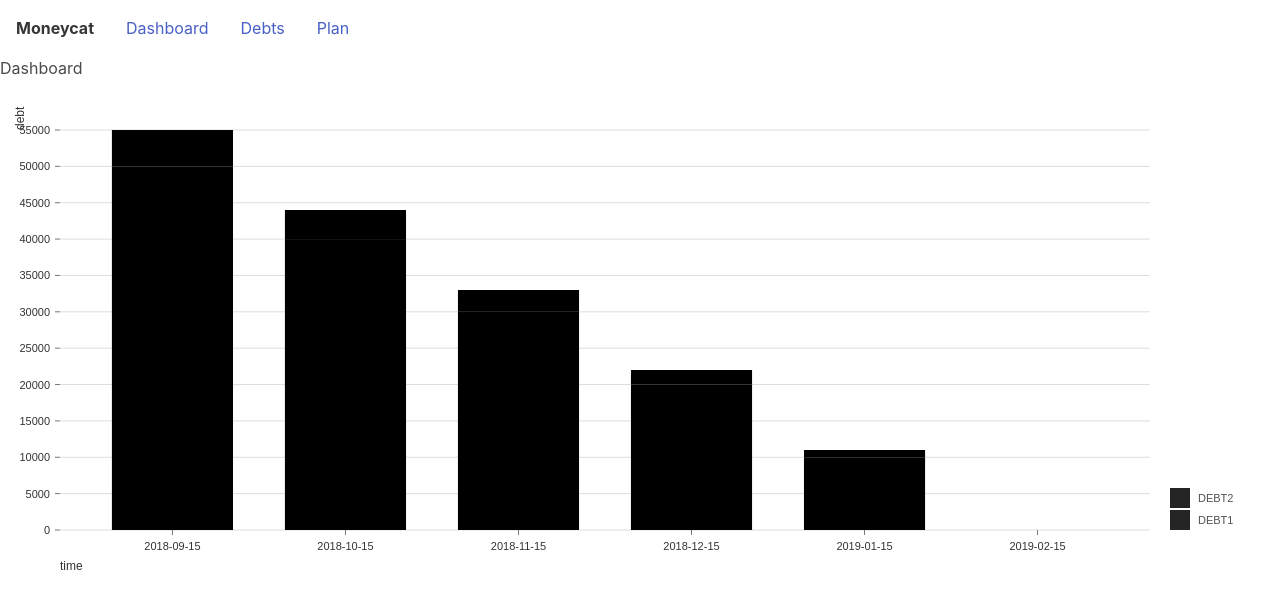
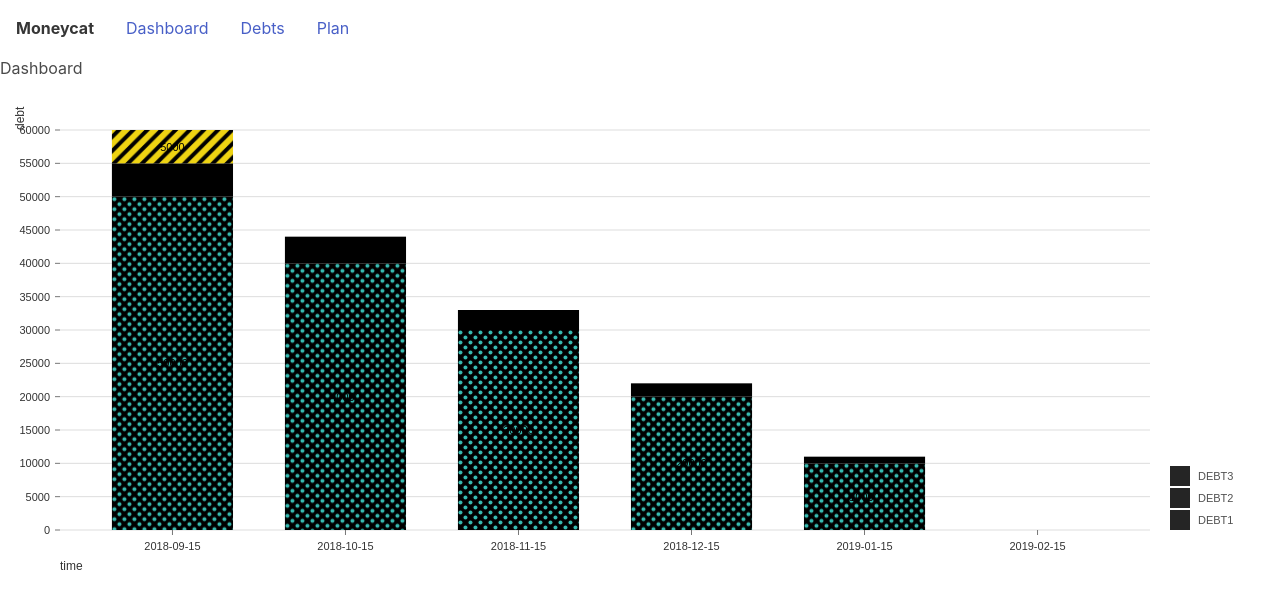
Before and after one commit to nchls/moneycat, a React app: page /reactriot2018-moneycat/ in a window 1280 px wide. Shown: the top 608 px of the page. Built offline with nearby package versions, Linux system fonts and the light colour scheme.

Commit message:
Add fill stylez

```diff
--- a/src/components/dashboardPage/BarChart.js
+++ b/src/components/dashboardPage/BarChart.js
@@ -1,8 +1,27 @@
 import React from 'react';
 import { ResponsiveBar } from '@nivo/bar'
 
-const BarChart = ({data, keys}) =>
-    <ResponsiveBar
+const BarChart = ({data, keys}) => {
+    // Add some fill stylez.
+    const phil = keys.map((k,i) => {
+        if (i%3==0) {
+            return {
+                "match": {
+                    "id": k
+                },
+                "id": "dots"
+            };
+        }
+        if (i%2==0) {
+            return {
+                "match": {
+                    "id": k
+                },
+                "id": "lines"
+            }
+        }
+    }).filter(i=>i);
+    return <ResponsiveBar
         data={data}
         keys={keys}
         indexBy="time"
@@ -60,6 +79,7 @@ const BarChart = ({data, keys}) =>
         animate={true}
         motionStiffness={90}
         motionDamping={15}
+        fill={phil}
         legends={[
             {
                 "dataFrom": "keys",
@@ -85,5 +105,6 @@ const BarChart = ({data, keys}) =>
             }
         ]}
     />;
+};
 
 export default BarChart;
--- a/src/components/dashboardPage/DashboardPage.js
+++ b/src/components/dashboardPage/DashboardPage.js
@@ -10,6 +10,12 @@ const data = {
             isManual: true
         },
         'DEBT2': {
+            principalBalance: 5000,
+            accruedInterest: 2,
+            payment: 5,
+            isManual: true
+        },
+        'DEBT3': {
             principalBalance: 5000,
             accruedInterest: 2,
             payment: 5,
@@ -90,8 +96,10 @@ const data = {
 
 const DashboardPage = props => {
     // TODO: Pull data from redux store
-    const debts = {};
+    const allDebts = {};
     const dataArray = Object.keys(data).sort().map(t => {
+        const debts = {};
+        Object.keys(data[t]).forEach(d => allDebts[d] = true);
         Object.keys(data[t]).forEach(d => debts[d] = data[t][d].principalBalance);
         return {
             time: t,
@@ -104,7 +112,7 @@ const DashboardPage = props => {
             <h2>Dashboard</h2>
             <BarChart
                 data={dataArray}
-                keys={Object.keys(debts)}
+                keys={Object.keys(allDebts)}
                 width={800}
                 height={400}
             />
```
